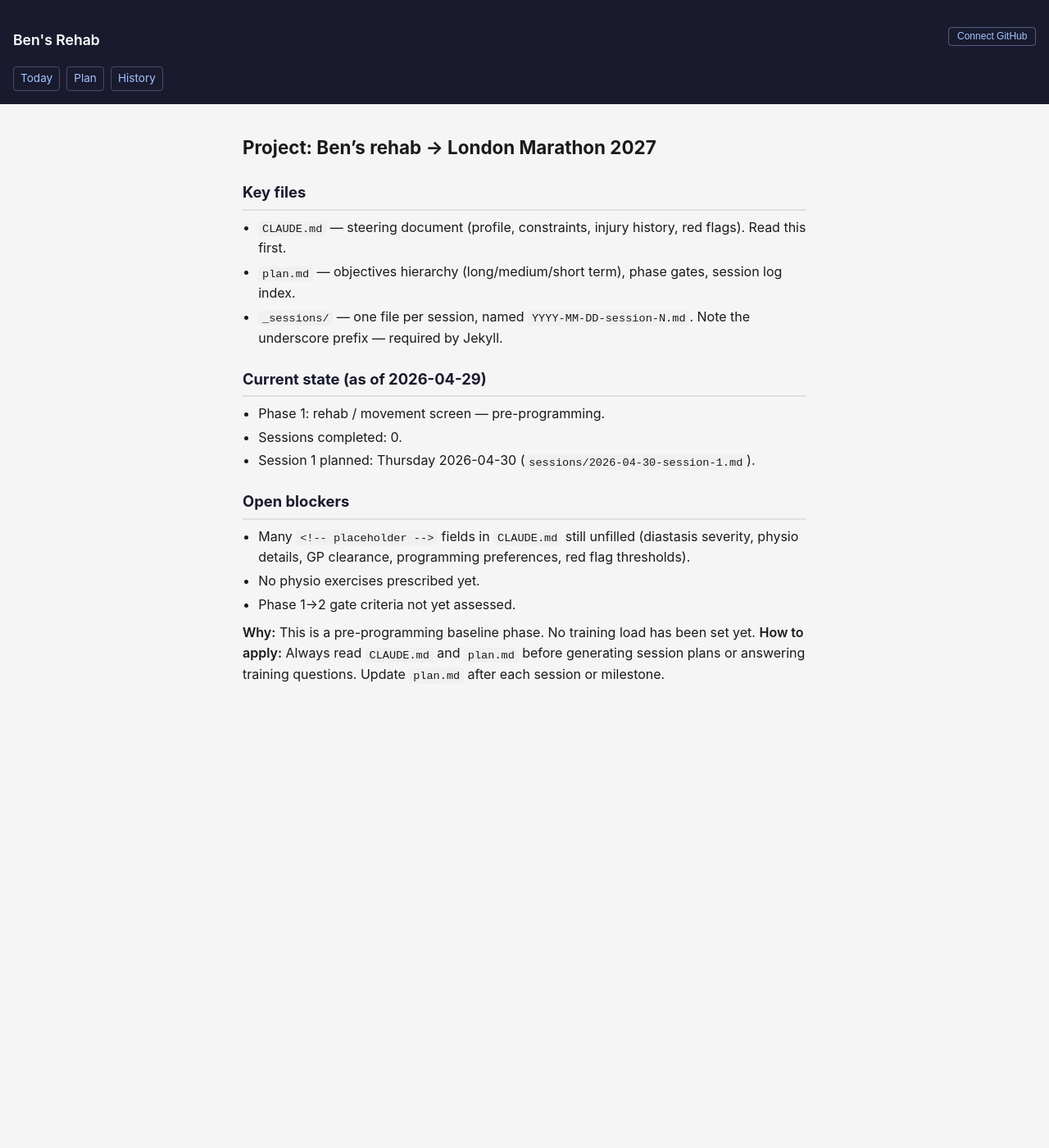
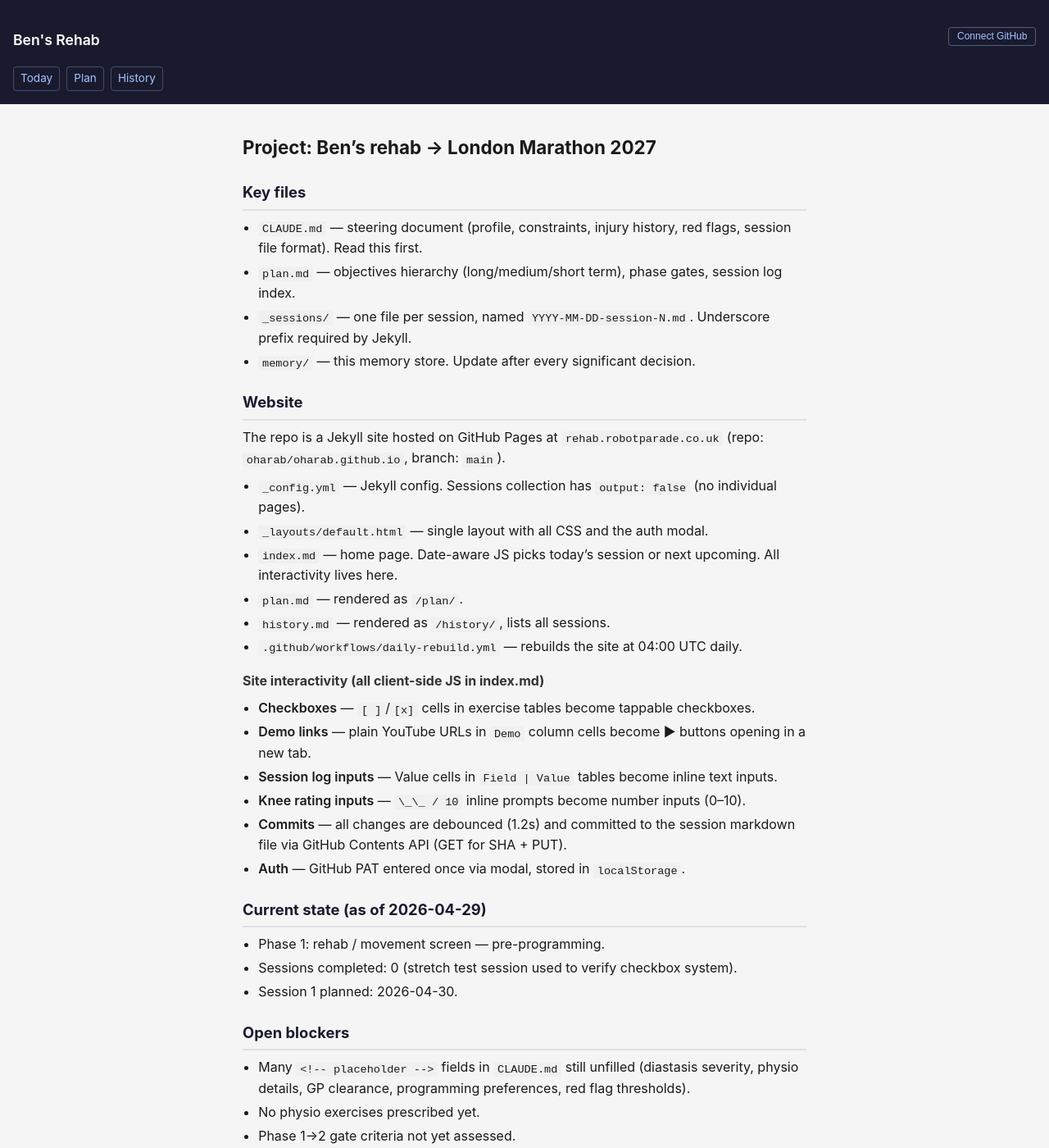
Before and after one commit to oharab/oharab.github.io, a Jekyll site: the page built from memory/project.md, in a window 1280 px wide and 1400 px high. Shown: the whole window at 82% size. Built offline with Jekyll 4.4.1, drawn with Linux system fonts in a browser that asks for light colours; our own code applies the rules of GitHub Pages for plain Markdown files; some of the changed text lies outside the part shown.

Commit message:
docs: update memory and CLAUDE.md to reflect site architecture and keep-docs rule

```diff
--- a/memory/project.md
+++ b/memory/project.md
@@ -1,25 +1,44 @@
 ---
 name: Rehab project overview
-description: High-level context for Ben's rehab and marathon training plan — phase, objectives, blockers, and key files
+description: High-level context for Ben's rehab, marathon training plan, and website — phase, key files, current state, and site architecture
 type: project
 ---
 
 # Project: Ben's rehab → London Marathon 2027
 
 ## Key files
-- `CLAUDE.md` — steering document (profile, constraints, injury history, red flags). Read this first.
+- `CLAUDE.md` — steering document (profile, constraints, injury history, red flags, session file format). Read this first.
 - `plan.md` — objectives hierarchy (long/medium/short term), phase gates, session log index.
-- `_sessions/` — one file per session, named `YYYY-MM-DD-session-N.md`. Note the underscore prefix — required by Jekyll.
+- `_sessions/` — one file per session, named `YYYY-MM-DD-session-N.md`. Underscore prefix required by Jekyll.
+- `memory/` — this memory store. Update after every significant decision.
+
+## Website
+The repo is a Jekyll site hosted on GitHub Pages at `rehab.robotparade.co.uk` (repo: `oharab/oharab.github.io`, branch: `main`).
+
+- `_config.yml` — Jekyll config. Sessions collection has `output: false` (no individual pages).
+- `_layouts/default.html` — single layout with all CSS and the auth modal.
+- `index.md` — home page. Date-aware JS picks today's session or next upcoming. All interactivity lives here.
+- `plan.md` — rendered as `/plan/`.
+- `history.md` — rendered as `/history/`, lists all sessions.
+- `.github/workflows/daily-rebuild.yml` — rebuilds the site at 04:00 UTC daily.
+
+### Site interactivity (all client-side JS in index.md)
+- **Checkboxes** — `[ ]`/`[x]` cells in exercise tables become tappable checkboxes.
+- **Demo links** — plain YouTube URLs in `Demo` column cells become ▶ buttons opening in a new tab.
+- **Session log inputs** — Value cells in `Field | Value` tables become inline text inputs.
+- **Knee rating inputs** — `\_\_ / 10` inline prompts become number inputs (0–10).
+- **Commits** — all changes are debounced (1.2s) and committed to the session markdown file via GitHub Contents API (GET for SHA + PUT).
+- **Auth** — GitHub PAT entered once via modal, stored in `localStorage`.
 
 ## Current state (as of 2026-04-29)
 - Phase 1: rehab / movement screen — pre-programming.
-- Sessions completed: 0.
-- Session 1 planned: Thursday 2026-04-30 (`sessions/2026-04-30-session-1.md`).
+- Sessions completed: 0 (stretch test session used to verify checkbox system).
+- Session 1 planned: 2026-04-30.
 
 ## Open blockers
 - Many `<!-- placeholder -->` fields in `CLAUDE.md` still unfilled (diastasis severity, physio details, GP clearance, programming preferences, red flag thresholds).
 - No physio exercises prescribed yet.
 - Phase 1→2 gate criteria not yet assessed.
 
-**Why:** This is a pre-programming baseline phase. No training load has been set yet.
-**How to apply:** Always read `CLAUDE.md` and `plan.md` before generating session plans or answering training questions. Update `plan.md` after each session or milestone.
+**Why:** Pre-programming baseline phase. No training load set yet.
+**How to apply:** Always read `CLAUDE.md` and `plan.md` before generating session plans. Run `git pull --rebase` before creating new session files. Update this memory file and `plan.md` after each session or significant decision.
```
Also changed, not shown: CLAUDE.md (+2 -1 lines), memory/MEMORY.md (+2 -1 lines), memory/feedback-keep-docs-updated.md (added, +16 -0 lines).
